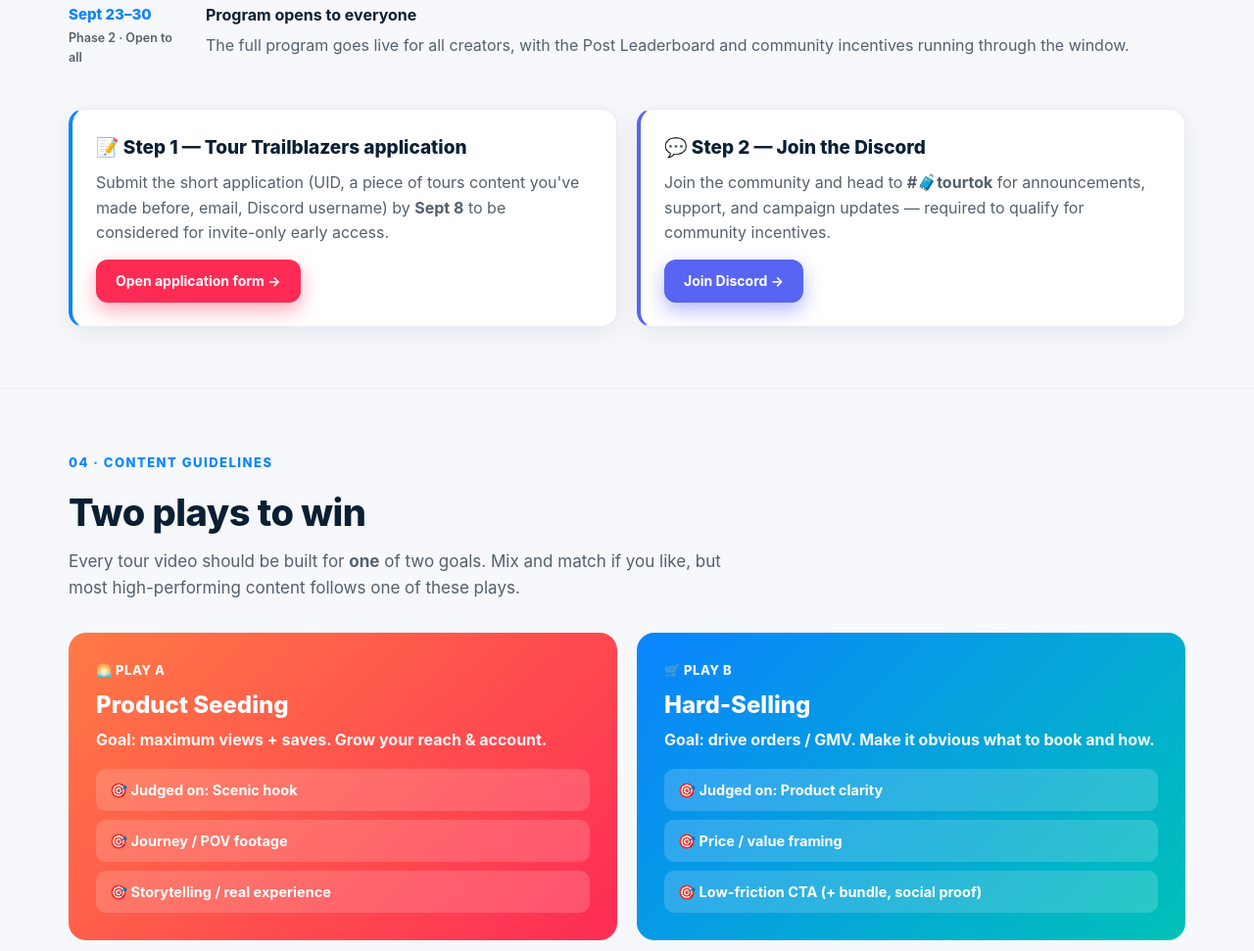
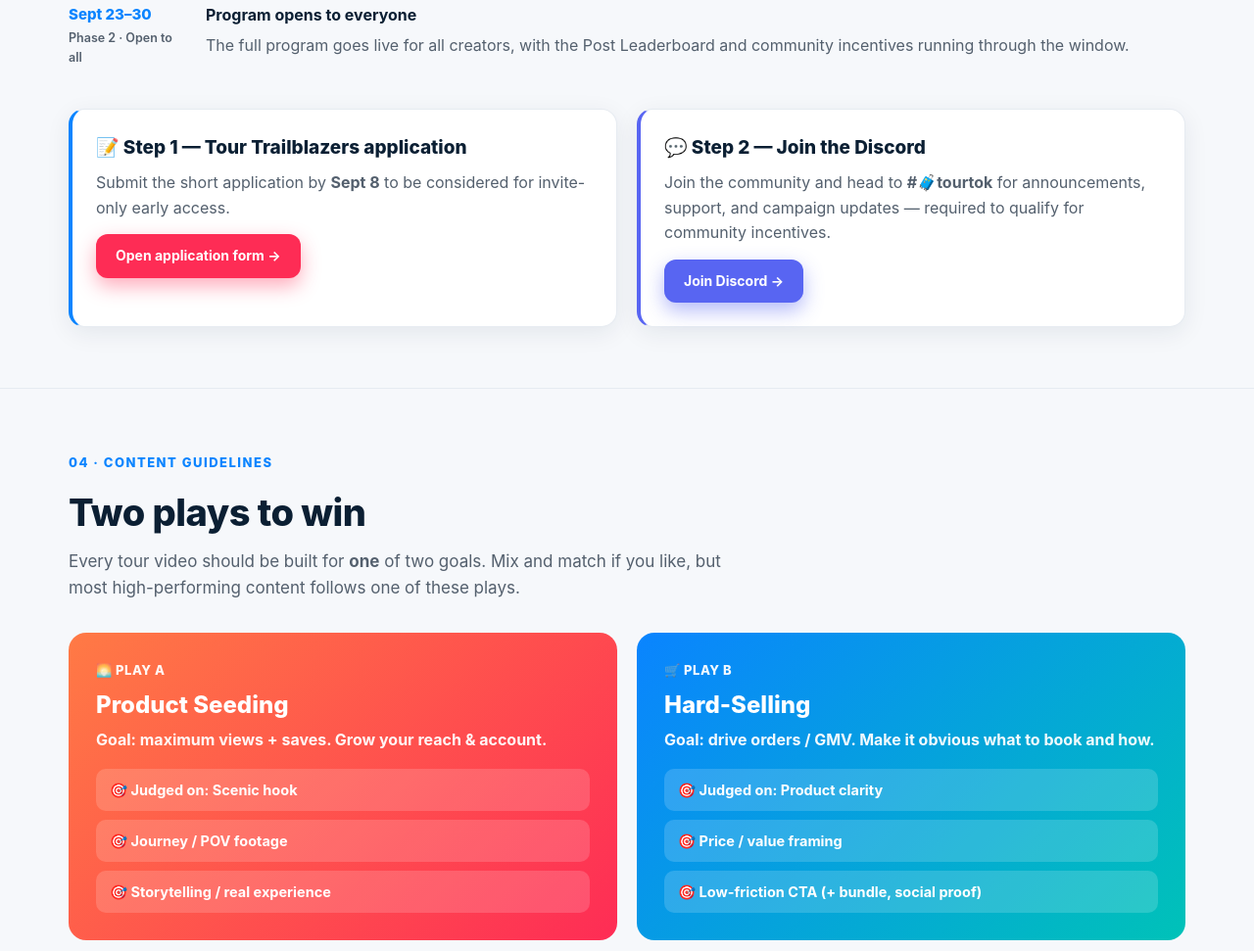
Before and after one commit to soniabcd/tiktokgotours, a plain HTML site: page index.html in a window 1280 px wide. Shown: the part 3256-4227 px from the top of the page at 98% size. Drawn offline with Linux system fonts and the light colour scheme.

Commit message:
Simplify application submission instructions
Removed unnecessary details from the application submission instructions.

```diff
--- a/index.html
+++ b/index.html
@@ -320,7 +320,7 @@ footer{padding:40px 20px 60px;text-align:center;color:var(--sub);font-size:13px}
   <div class="grid g2" style="margin-top:24px">
     <div class="card" style="border-left:4px solid var(--brand)">
       <h3>📝 Step 1 — Tour Trailblazers application</h3>
-      <p style="color:var(--sub);margin-bottom:14px">Submit the short application (UID, a piece of tours content you've made before, email, Discord username) by <b>Sept 8</b> to be considered for invite-only early access.</p>
+      <p style="color:var(--sub);margin-bottom:14px">Submit the short application by <b>Sept 8</b> to be considered for invite-only early access.</p>
       <a class="btn btn-pink" href="https://bytedance.us.larkoffice.com/share/base/form/shrust0maJpsOOE3WA7HLJlQ0bg" target="_blank" rel="noopener" style="padding:11px 20px;font-size:14px">Open application form →</a>
     </div>
     <div class="card" style="border-left:4px solid var(--discord)">
```
